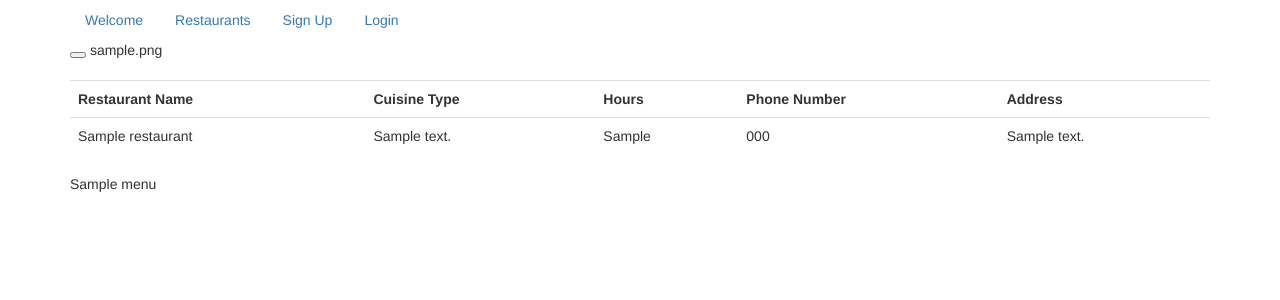
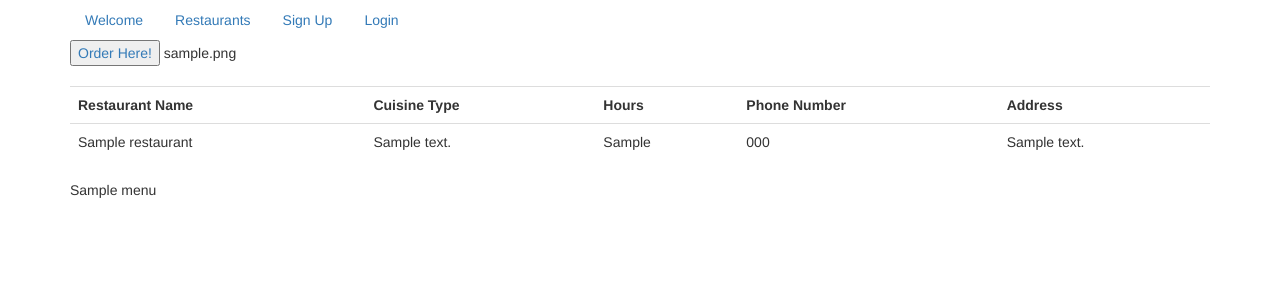
Before and after one commit to jnwcki/restaurant_project, a Django app: page /restaurant/1 in a window 1280 px wide. Shown: the top 300 px of the page. Run offline with Django 3.2, Linux system fonts and the light colour scheme; tables that the repository leaves empty hold one stand-in row (values such as "Sample post"); some libraries are stand-ins or nearby versions.

Commit message:
Working order form

```diff
--- a/restaurant_project/templates/main/restaurant_detail.html
+++ b/restaurant_project/templates/main/restaurant_detail.html
@@ -2,7 +2,7 @@
 {% block title %} {{ object.name }} {% endblock %}
 {% block content %}
 
-<button type="button" value="Order Here!"><a href="{% url 'order_create_view' object.pk %}"></a></button>
+<button type="submit"><a href="{% url 'order_create_view' object.pk %}">Order Here!</a></button>
 
 {% if object.image %}
   <td>{{ object.image }}</td>
```
